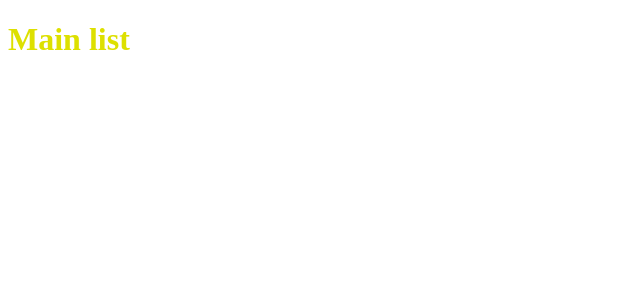
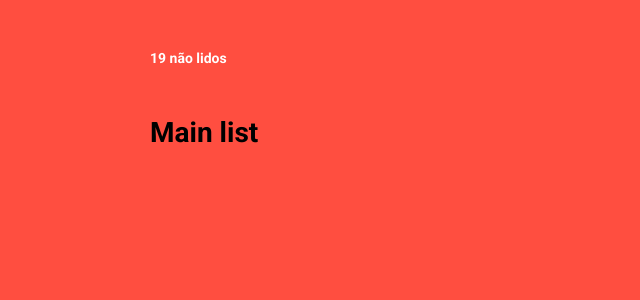
Before and after one commit to tagliati/my-reading-list, a React (Create React App) app: page / in a window 1280 px wide. Shown: the top 300 px of the page, without its empty margins (0-640 px from the left). Built offline with nearby package versions, Linux system fonts and the light colour scheme.

Commit message:
Added header and style files

```diff
--- a/src/App.js
+++ b/src/App.js
@@ -1,8 +1,16 @@
 import React from "react";
 import Routes from "./routes";
+import Header from "./components/Header";
+import GlobalStyle from "./styles/global";
 
 function App() {
-  return <Routes />;
+  return (
+    <>
+      <Header />
+      <Routes />
+      <GlobalStyle />
+    </>
+  );
 }
 
 export default App;
--- /dev/null
+++ b/src/components/Header/index.js
@@ -0,0 +1,15 @@
+import React from "react";
+
+import { Container, Editions } from "./styles";
+
+export default function Header() {
+  return (
+    <Container>
+      <Editions to="/cart">
+        <div>
+          <strong>19 não lidos</strong>
+        </div>
+      </Editions>
+    </Container>
+  );
+}
--- /dev/null
+++ b/src/components/Header/styles.js
@@ -0,0 +1,29 @@
+import styled from "styled-components";
+
+export const Container = styled.header`
+  display: flex;
+  justify-content: space-between;
+  align-items: center;
+  margin: 50px 0;
+`;
+
+export const Editions = styled.div`
+  display: flex;
+  align-items: center;
+  text-decoration: none;
+  transition: opacity 0.2s;
+
+  &:hover {
+    opacity: 0.7;
+  }
+
+  div {
+    text-align: right;
+    margin-right: 10px;
+
+    strong {
+      display: block;
+      color: #fff;
+    }
+  }
+`;
--- a/src/pages/Main/index.js
+++ b/src/pages/Main/index.js
@@ -1,5 +1,5 @@
 import React from "react";
-import Title from "./styles.js";
+import { Title } from "./styles.js";
 
 export default function Main() {
   return <Title>Main list </Title>;
--- a/src/pages/Main/styles.js
+++ b/src/pages/Main/styles.js
@@ -1,5 +1,4 @@
 import styled from "styled-components";
-const Title = styled.h1`
-  color: #dde000;
+export const Title = styled.h1`
+  color: #000;
 `;
-export default Title;
--- a/src/pages/NotFound/index.js
+++ b/src/pages/NotFound/index.js
@@ -1,5 +1,5 @@
 import React from "react";
-import Title from "./styles";
+import { Title } from "./styles";
 
 export default function NotFound() {
   return <Title>404</Title>;
--- a/src/pages/NotFound/styles.js
+++ b/src/pages/NotFound/styles.js
@@ -1,5 +1,4 @@
 import styled from "styled-components";
-const Title = styled.h1`
+export const Title = styled.h1`
   color: #c91426;
 `;
-export default Title;
--- /dev/null
+++ b/src/styles/global.js
@@ -0,0 +1,24 @@
+import { createGlobalStyle } from "styled-components";
+export default createGlobalStyle`
+  @import url('https://fonts.googleapis.com/css?family=Roboto:400,700&display=swap');
+  * {
+    margin: 0;
+    padding: 0;
+    outline: 0;
+    box-sizing: border-box;
+  }
+  body {
+    background-color: #FF4E40
+  }
+  body, input, button {
+    font: 14px Roboto, sans-serif;
+  }
+  #root {
+    max-width: 1020px;
+    margin: 0 auto;
+    padding: 0 20px 50px;
+  }
+  button {
+    cursor: pointer;
+  }
+`;
```
